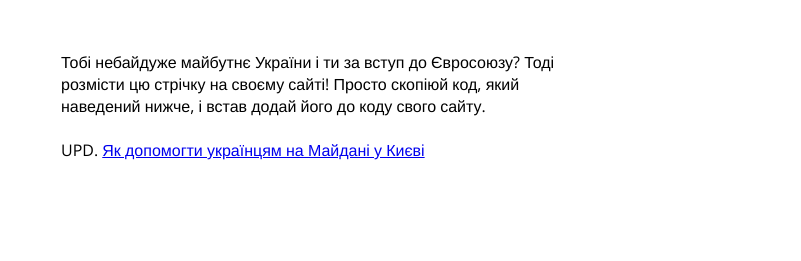
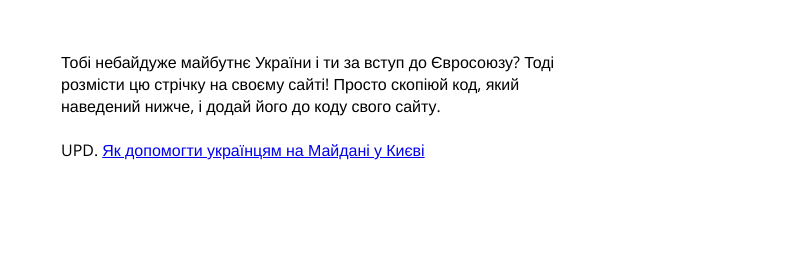
Before and after one commit to stfalcon/stfalcon.github.com, a plain HTML site: page euromaidan/index.html in a window 1280 px wide. Shown: the part 205-466 px from the top of the page, 479-1280 px from the left. Drawn offline with nearby package versions, Linux system fonts and the light colour scheme; a script that the page names is missing.

Commit message:
fixed typo in the text

```diff
--- a/euromaidan/index.html
+++ b/euromaidan/index.html
@@ -19,7 +19,7 @@
 				<img src="http://stfalcon.github.io/euromaidan/img/preview.png" alt="" width="210" height="184">
 			</div>
 			<div class="text-content">
-				Тобі небайдуже майбутнє України і ти за вступ до Євросоюзу? Тоді розмісти цю стрічку на своєму сайті! Просто скопіюй код, який наведений нижче, і встав додай його до коду свого сайту.
+				Тобі небайдуже майбутнє України і ти за вступ до Євросоюзу? Тоді розмісти цю стрічку на своєму сайті! Просто скопіюй код, який наведений нижче, і додай його до коду свого сайту.
 				<br><br>UPD. <a href="http://helpeuromaidan.info/">Як допомогти українцям на Майдані у Києві</a>
 			</div>
 		</div>
```
